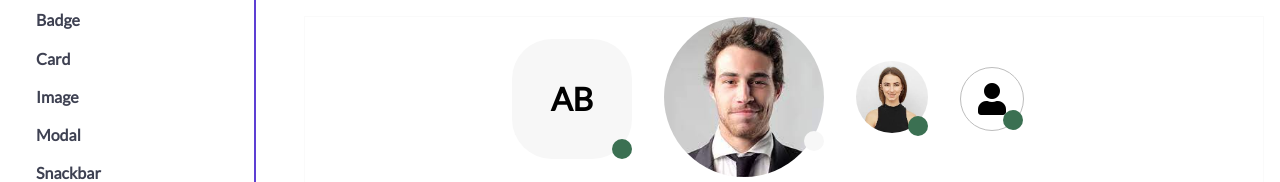
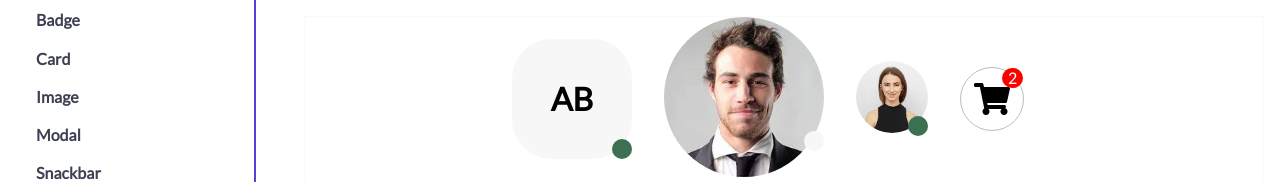
Before and after one commit to Debarshi95/FlixUI, a plain HTML site: page docs/badge.html in a window 1280 px wide. Shown: the part 263-445 px from the top of the page. Drawn offline with Linux system fonts and the light colour scheme.

Commit message:
fix icon

```diff
--- a/docs/badge.html
+++ b/docs/badge.html
@@ -118,8 +118,10 @@
                 <i class="badge-online"></i>
               </div>
               <div class="badge mr-2 badge-icon">
-                <i class="fa fa-user text-20 text-gray"></i>
-                <i class="badge-online"></i>
+                <i class="fa fa-shopping-cart text-20 text-gray"></i>
+                <span class="badge-count">
+                  <span class="text-white">2</span>
+                </span>
               </div>
             </div>
             <code>
--- a/lib/components/badge/index.css
+++ b/lib/components/badge/index.css
@@ -32,3 +32,16 @@
   justify-content: center;
   align-items: center;
 }
+
+.badge-count {
+  width: 1.3rem;
+  height: 1.3rem;
+  border-radius: 50%;
+  position: absolute;
+  top: 0;
+  right: 0;
+  background: var(--color-red);
+  display: flex;
+  justify-content: center;
+  align-items: center;
+}
```
